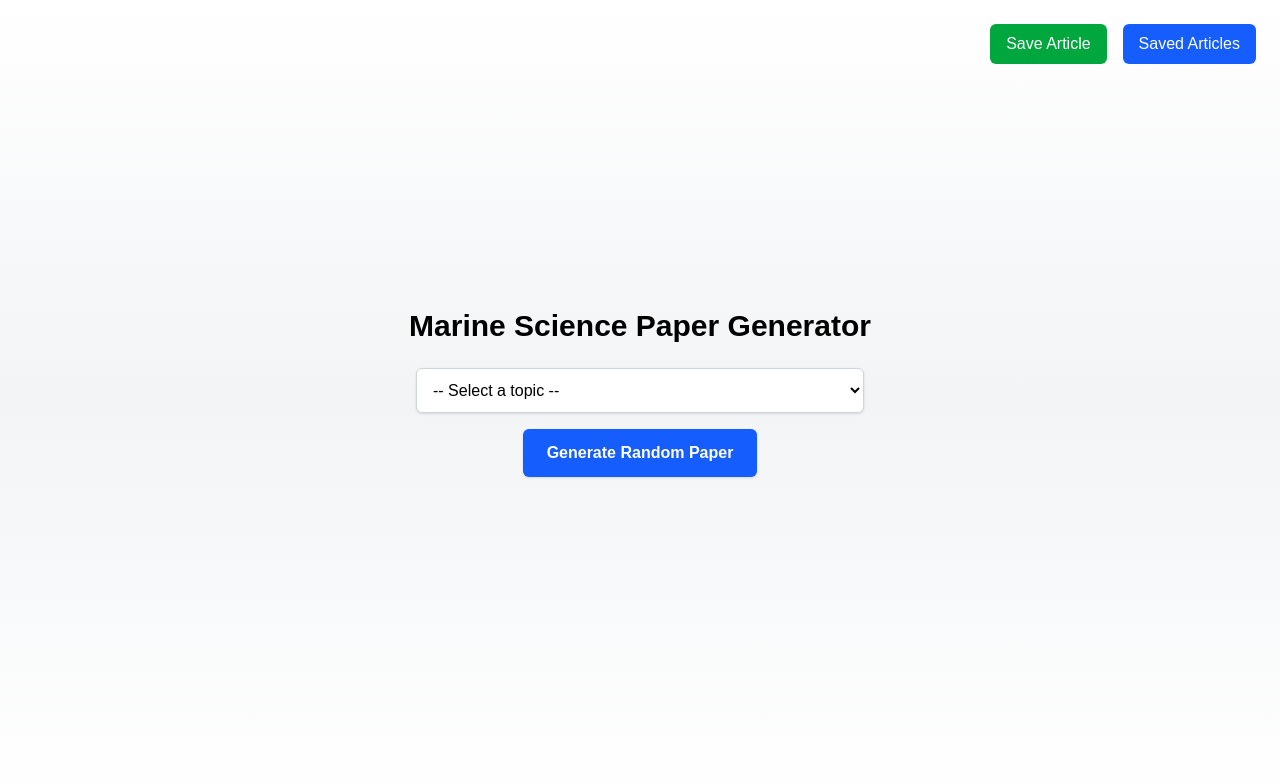
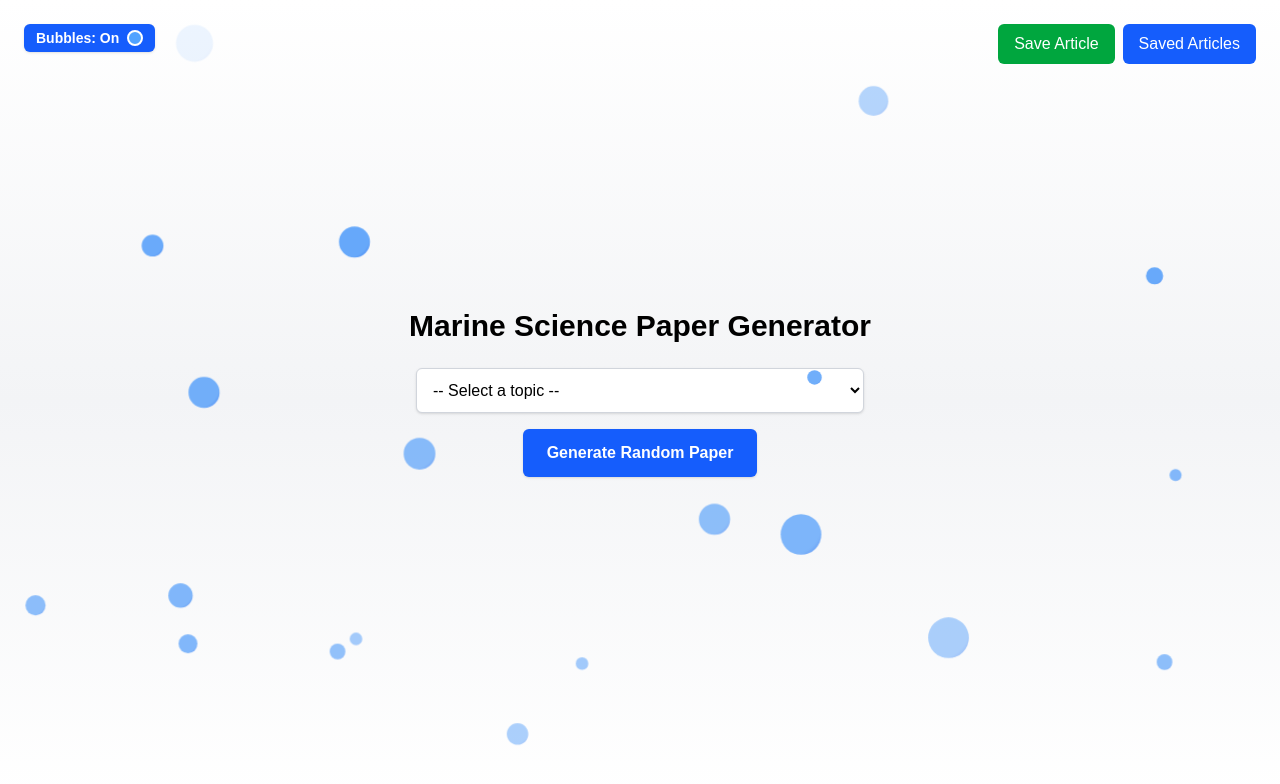
Before and after one commit to KareemOmran123/marine-research-hub, a Next.js app: page / in a window 1280 px wide. Shown: the top 784 px of the page. Built offline with nearby package versions, Linux system fonts and the light colour scheme.

Commit message:
ui and bubbles

```diff
--- a/pages/index.js
+++ b/pages/index.js
@@ -1,4 +1,4 @@
-import { useState, useEffect } from 'react';
+import { useState, useEffect, useMemo } from 'react';
 
 function isMobileDevice() {
   if (typeof window === 'undefined') return false;
@@ -13,6 +13,7 @@ export default function Home() {
   const [toastVisible, setToastVisible] = useState(false);
   const [toastMessage, setToastMessage] = useState('');
   const [isMobile, setIsMobile] = useState(false);
+  const [bubblesOn, setBubblesOn] = useState(true);
 
   useEffect(() => {
     setIsMobile(isMobileDevice());
@@ -98,7 +99,30 @@ export default function Home() {
         </div>
       )}
 
-      <div className="absolute top-6 right-6 flex space-x-4">
+      {/* Top left for all devices */}
+      <div className="absolute top-6 left-6 z-10">
+        {/* Bubble Toggle Button */}
+        <button
+          onClick={() => setBubblesOn((on) => !on)}
+          className={`
+            flex items-center px-3 py-1 text-sm rounded-md font-semibold shadow transition
+            ${bubblesOn
+              ? 'bg-blue-600 text-white hover:bg-blue-700'
+              : 'bg-gray-300 text-gray-700 hover:bg-gray-400 dark:bg-gray-700 dark:text-gray-200 dark:hover:bg-gray-600'
+            }
+          `}
+          aria-pressed={bubblesOn}
+          style={{ minWidth: 0 }}
+        >
+          {bubblesOn ? 'Bubbles: On' : 'Bubbles: Off'}
+          <span
+            className={`ml-2 w-4 h-4 rounded-full border-2 border-white ${bubblesOn ? 'bg-blue-400' : 'bg-gray-400'}`}
+          ></span>
+        </button>
+      </div>
+
+      {/* Top right for all devices */}
+      <div className="absolute top-6 right-6 flex space-x-2 items-center">
         <button
           onClick={handleSaveArticle}
           className="bg-green-600 text-white px-4 py-2 rounded-md hover:bg-green-700 transition"
@@ -167,6 +191,84 @@ export default function Home() {
           </a>
         </div>
       )}
+
+      {/* Bubble animation component */}
+      {bubblesOn && <Bubbles />}
+
+      {isMobile && (
+        <div className="absolute top-6 left-6 flex space-x-2 items-center">
+          {/* Bubble Toggle Button */}
+          <button
+            onClick={() => setBubblesOn((on) => !on)}
+            className={`
+              flex items-center px-3 py-1 text-sm rounded-md font-semibold shadow transition
+              ${bubblesOn
+                ? 'bg-blue-600 text-white hover:bg-blue-700'
+                : 'bg-gray-300 text-gray-700 hover:bg-gray-400 dark:bg-gray-700 dark:text-gray-200 dark:hover:bg-gray-600'
+              }
+            `}
+            aria-pressed={bubblesOn}
+            style={{ minWidth: 0 }}
+          >
+            {bubblesOn ? 'Bubbles: On' : 'Bubbles: Off'}
+            <span
+              className={`ml-2 w-4 h-4 rounded-full border-2 border-white ${bubblesOn ? 'bg-blue-400' : 'bg-gray-400'}`}
+            ></span>
+          </button>
+        </div>
+      )}
     </main>
   );
 }
+
+// Bubble animation component
+function Bubbles() {
+  // Generate bubbles only once per page load
+  const bubbles = useMemo(
+    () =>
+      Array.from({ length: 20 }).map((_, i) => ({
+        left: Math.random() * 100, // percent
+        size: 10 + Math.random() * 30, // px
+        delay: Math.random() * 5, // seconds
+        duration: 4 + Math.random() * 4, // seconds
+        opacity: 0.3 + Math.random() * 0.4,
+      })),
+    []
+  );
+
+  return (
+    <div className="fixed bottom-0 left-0 w-full h-full pointer-events-none z-0">
+      {bubbles.map((bubble, i) => (
+        <span
+          key={i}
+          style={{
+            position: 'absolute',
+            left: `${bubble.left}%`,
+            bottom: '-40px',
+            width: `${bubble.size}px`,
+            height: `${bubble.size}px`,
+            opacity: bubble.opacity,
+            background: 'radial-gradient(circle at 30% 30%, #60a5fa 70%, #2563eb 100%)',
+            borderRadius: '50%',
+            animation: `bubbleUp ${bubble.duration}s linear ${bubble.delay}s infinite`,
+            filter: 'blur(0.5px)',
+          }}
+        />
+      ))}
+      <style>{`
+        @keyframes bubbleUp {
+          0% {
+            transform: translateY(0) scale(1);
+          }
+          80% {
+            opacity: 1;
+          }
+          100% {
+            transform: translateY(-100vh) scale(1.2);
+            opacity: 0;
+          }
+        }
+      `}</style>
+    </div>
+  );
+}
```
